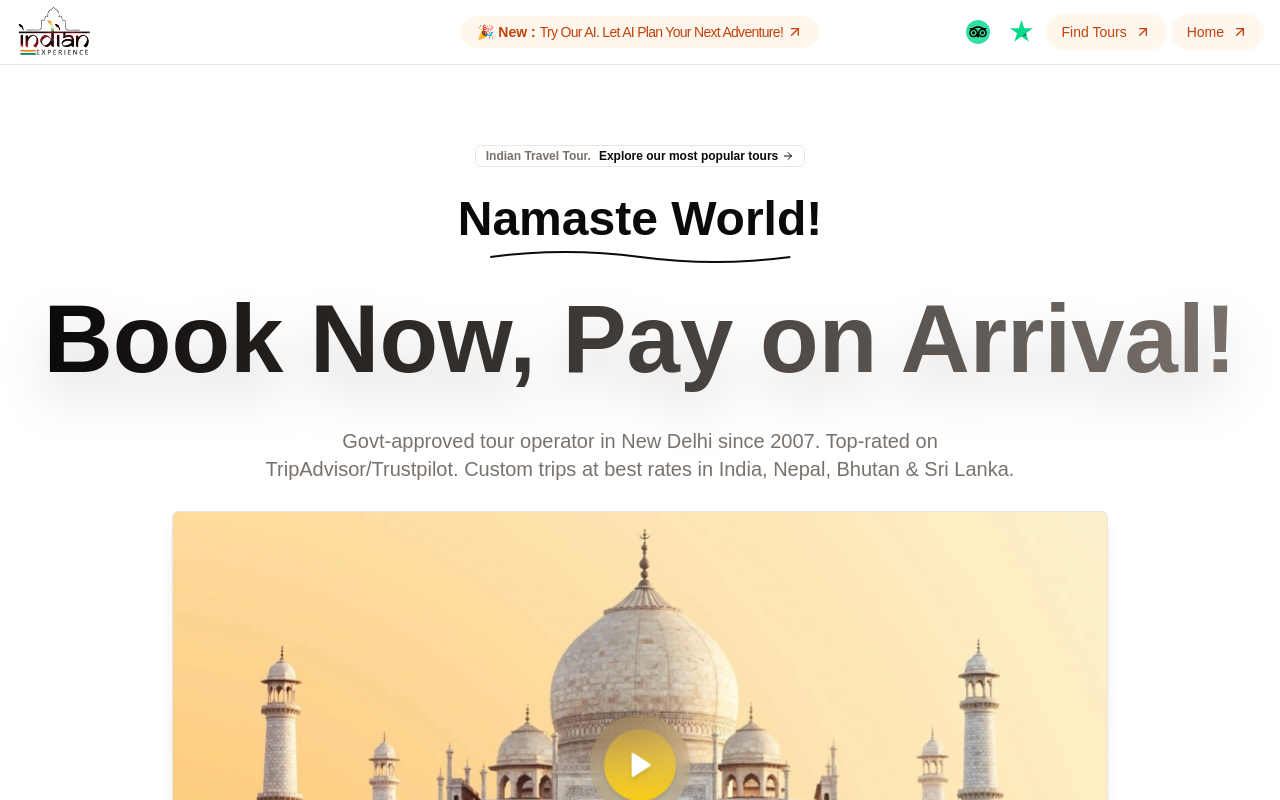
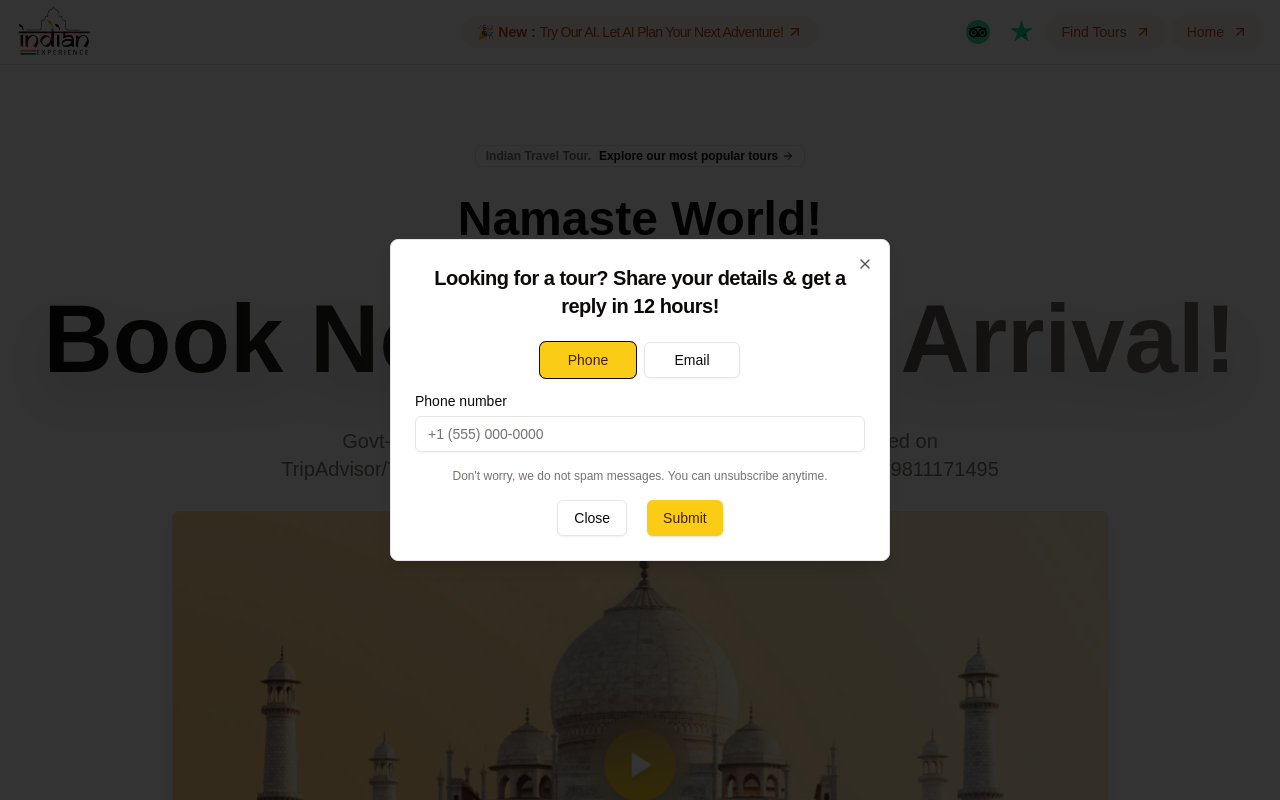
Before and after one commit to Nikhileshrana/project-xm.in, a Next.js app: page / in a window 1280 px wide. Shown: the top 800 px of the page. Built offline with nearby package versions, Linux system fonts and the light colour scheme; no server answers; the database is empty.

Commit message:
Added Leads Pop-Up

```diff
--- /dev/null
+++ b/src/app/api/mongoDB/lead/route.ts
@@ -0,0 +1,53 @@
+import { NextResponse } from "next/server";
+import { MongoClient } from "mongodb";
+
+// MongoDB URI and global client initialization
+const uri = process.env.MONGODB_URI || "mongodb://localhost:27017";
+let client: MongoClient | null = null;
+
+async function connectDB() {
+    if (!client) {
+        client = new MongoClient(uri);
+        await client.connect();
+    }
+    return client.db("IndianExp");
+}
+
+export async function POST(req: Request) {
+    try {
+        const data = await req.json();
+        const { email,phone } = data;
+
+        // Check if required fields are provided
+        if ( !email || !phone ) {
+            throw new Error("Missing required booking details.");
+        }
+
+        // Connect to the database and get the collection
+        const db = await connectDB();
+        const collection = db.collection("leads");
+
+        // Prepare the booking data
+        const bookingData = {
+            email,
+            phone,
+            createdAt: new Date()
+        };
+
+        // Insert the booking data into the collection
+        const result = await collection.insertOne(bookingData);
+
+        // Return success response
+        return NextResponse.json({
+            success: true,
+            message: "Lead saved successfully",
+            data: result
+        });
+    } catch (error: any) {
+        console.error("❌ Error inserting Lead data:", error.message);
+        return NextResponse.json(
+            { error: "Failed to save lead", details: error.message },
+            { status: 500 }
+        );
+    }
+}
--- a/src/app/page.tsx
+++ b/src/app/page.tsx
@@ -9,6 +9,8 @@ import Testimonial from "@/components/Testimonial";
 import Tours from "@/components/Tours";
 import { Pricing } from "@/components/ui/pricing-section-with-comparison";
 import { Suspense } from "react";
+import TravelPopup from "@/components/travel-popup"
+
 
 export const metadata: Metadata = {
   title: "Best Tour Packages in India | Indian Travel Tour",
@@ -140,7 +142,7 @@ export default async function page() {
           },
         }}
         title="Book Now, Pay on Arrival!"
-        description="Govt-approved tour operator in New Delhi since 2007. Top-rated on TripAdvisor/Trustpilot. Custom trips at best rates in India, Nepal, Bhutan & Sri Lanka."
+        description="Govt-approved tour operator in New Delhi since 2007. Top-rated on TripAdvisor/Trustpilot. Custom trips at best rates Call/WhatsApp +91 9811171495"
         image={{
           light: "/hero.jpg",
           alt: "Hero Image",
@@ -165,7 +167,7 @@ export default async function page() {
           Meals, & Transport Included.
         </MarqueeAnimation>
       </div>
-
+      <TravelPopup/>
       <Suspense fallback={<p>Loading tours...</p>}>
         <Tours initialTours={tours} />
       </Suspense>
--- a/src/app/tour/[packageName]/BookingProcess.tsx
+++ b/src/app/tour/[packageName]/BookingProcess.tsx
@@ -355,8 +355,6 @@ export default function BookingProcess({
       setCurrentStep(1);
       router.push('/success');
     }, 2000);
-
-
   };
 
   return (
--- /dev/null
+++ b/src/components/travel-popup.tsx
@@ -0,0 +1,113 @@
+"use client"
+
+import type React from "react"
+
+import { useState, useEffect } from "react"
+import axios from "axios"
+import {
+  Dialog,
+  DialogContent,
+  DialogDescription,
+  DialogHeader,
+  DialogTitle,
+  DialogFooter,
+} from "@/components/ui/dialog"
+import { Button } from "@/components/ui/button"
+import { Input } from "@/components/ui/input"
+import { Label } from "@/components/ui/label"
+
+export default function TravelPopup() {
+  const [open, setOpen] = useState(false)
+  const [contactInfo, setContactInfo] = useState("")
+  const [isEmail, setIsEmail] = useState(false) // Changed to false to make phone the default
+
+  useEffect(() => {
+    // Show popup after 2 seconds
+    const timer = setTimeout(() => {
+      setOpen(true)
+    }, 2000)
+
+    return () => clearTimeout(timer)
+  }, [])
+
+  const handleSubmit = async (e: React.FormEvent) => {
+    e.preventDefault()
+
+    // Prepare data with default values if empty
+    let email = isEmail ? contactInfo : "phone@gmail.com"
+    let phone = !isEmail ? contactInfo : "9999999999"
+
+    try {
+      await axios.post('/api/mongoDB/lead', {
+        email,
+        phone
+      })
+      console.log("Contact info submitted:", { email, phone })
+      setOpen(false)
+    } catch (error) {
+      console.error("Error submitting contact info:", error)
+    }
+  }
+
+  return (
+    <Dialog open={open} onOpenChange={setOpen}>
+      <DialogContent className="sm:max-w-sm sm:w-[500px]">
+        <DialogHeader>
+          <DialogTitle className="text-center text-xl">Looking for a tour? Share your details & get a reply in 12 hours!</DialogTitle>
+          <DialogDescription className="text-center">
+          </DialogDescription>
+        </DialogHeader>
+        <form onSubmit={handleSubmit} className="space-y-4">
+          <div className="flex justify-center gap-2">
+            <Button
+              type="button"
+              variant={!isEmail ? "default" : "outline"}
+              onClick={() => setIsEmail(false)}
+              className="w-24"
+            >
+              Phone
+            </Button>
+            <Button
+              type="button"
+              variant={isEmail ? "default" : "outline"}
+              onClick={() => setIsEmail(true)}
+              className="w-24"
+            >
+              Email
+            </Button>
+          </div>
+
+          <div className="grid gap-2">
+            <Label htmlFor="contact">{isEmail ? "Email address" : "Phone number"}</Label>
+            <Input
+              id="contact"
+              type={isEmail ? "email" : "tel"}
+              placeholder={isEmail ? "you@example.com" : "+1 (555) 000-0000"}
+              value={contactInfo}
+              onChange={(e) => setContactInfo(e.target.value)}
+              required
+            />
+          </div>
+
+          <p className="text-xs text-muted-foreground text-center">
+            Don't worry, we do not spam messages. You can unsubscribe anytime.
+          </p>
+
+          <DialogFooter className="sm:justify-center gap-3">
+          <Button
+              type="button"
+              variant="outline"
+              className="w-full sm:w-auto"
+              onClick={() => setOpen(false)}
+            >
+              Close
+            </Button>
+            <Button type="submit" className="w-full sm:w-auto">
+              Submit
+            </Button>
+          </DialogFooter>
+        </form>
+      </DialogContent>
+    </Dialog>
+  )
+}
```
